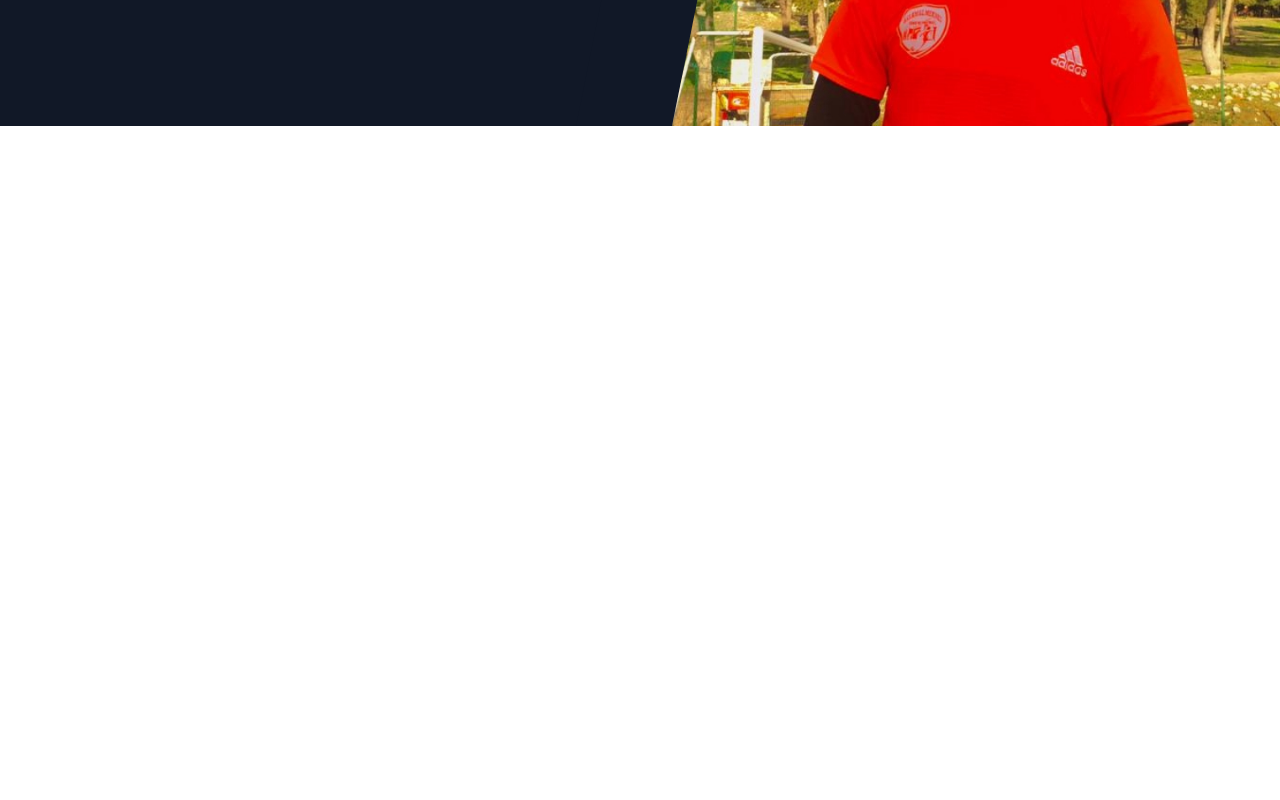
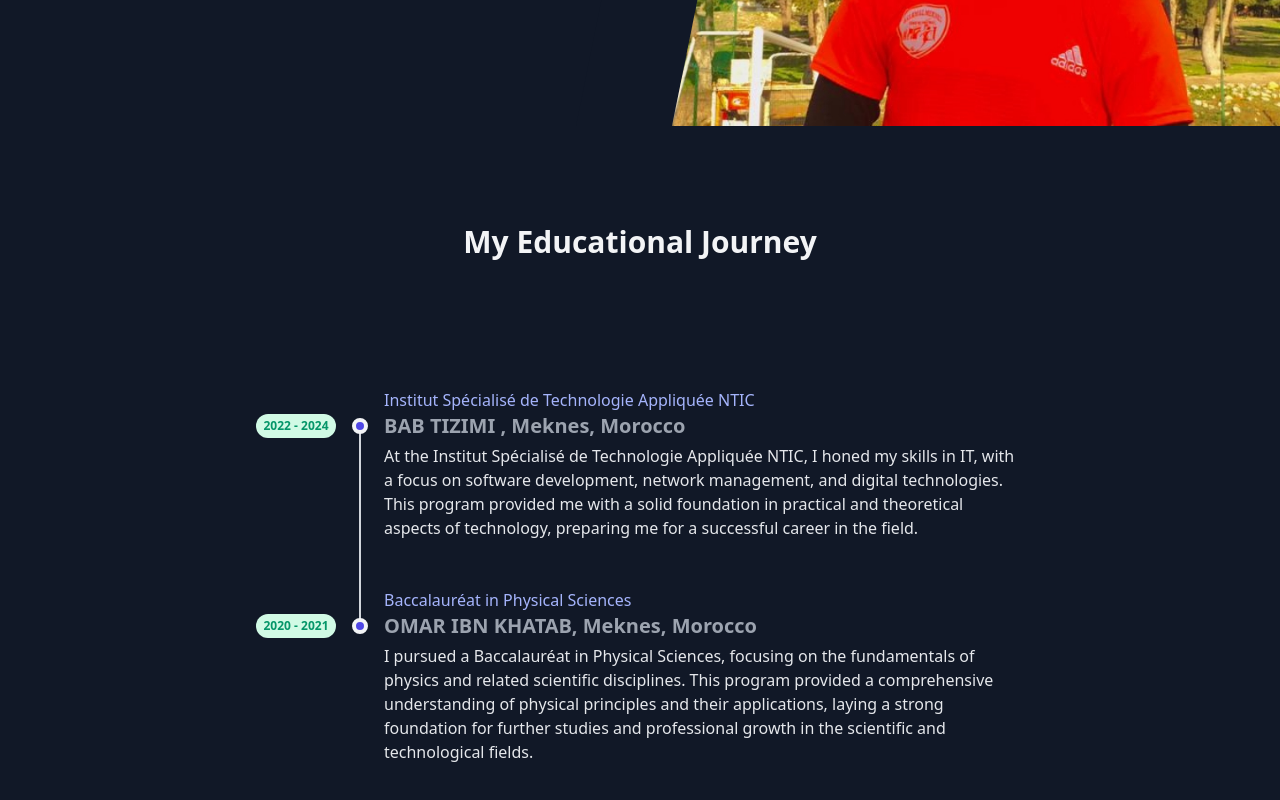
Before and after one commit to KEBIRHAMZA/Portfolio, a React (Vite) app: page / in a window 1280 px wide. Shown: the part 1214-2014 px from the top of the page. Before the commit the page ends 1340 px from the top, so only its background shows below. Built offline with nearby package versions, Linux system fonts and the light colour scheme.

Commit message:
Add a Beautifull TimeLine for my Education Journey

```diff
--- a/src/App.jsx
+++ b/src/App.jsx
@@ -1,5 +1,6 @@
 import { useState } from 'react'
 import About from './components/about'
+import Timeline from './components/education'
 import Hero from './components/hero'
 import Navbar from './components/navbar'
 
@@ -10,6 +11,7 @@ function App() {
       <Navbar/>
       <Hero/>
       <About/>
+      <Timeline/>
     </>
   )
 }
--- /dev/null
+++ b/src/components/education.jsx
@@ -0,0 +1,56 @@
+import React from 'react';
+
+const Timeline = () => {
+  return (
+    <section id="education" className="relative min-h-screen flex flex-col justify-center bg-gray-900 dark:bg-gray-200 overflow-hidden">
+      <div className="w-full max-w-6xl mx-auto px-4 md:px-6 py-24">
+
+        {/* Title Section */}
+        <div className="text-center mb-16">
+          <h2 className="text-3xl font-semibold text-gray-100 dark:text-gray-800">My Educational Journey</h2>
+        </div>
+
+        <div className="flex flex-col justify-center divide-y divide-gray-200 [&>*]:py-16">
+
+          <div className="w-full max-w-3xl mx-auto">
+            {/* Vertical Timeline #1 */}
+            <div className="-my-6">
+
+              {/* Item #1 */}
+              <div className="relative pl-8 sm:pl-32 py-6 group">
+                {/* Purple label */}
+                <div className="font-medium text-indigo-300 mb-1 sm:mb-0">Institut Spécialisé de Technologie Appliquée NTIC</div>
+                {/* Vertical line (::before) ~ Date ~ Title ~ Circle marker (::after) */}
+                <div className="flex flex-col sm:flex-row items-start mb-1 group-last:before:hidden before:absolute before:left-2 sm:before:left-0 before:h-full before:px-px before:bg-gray-300 sm:before:ml-[6.5rem] before:self-start before:-translate-x-1/2 before:translate-y-3 after:absolute after:left-2 sm:after:left-0 after:w-2 after:h-2 after:bg-indigo-600 after:border-4 after:box-content after:border-gray-100 after:rounded-full sm:after:ml-[6.5rem] after:-translate-x-1/2 after:translate-y-1.5">
+                  <time className="sm:absolute left-0 translate-y-0.5 inline-flex items-center justify-center text-xs font-semibold uppercase w-20 h-6 mb-3 sm:mb-0 text-emerald-600 bg-emerald-100 rounded-full">2022 - 2024</time>
+                  <div className="text-xl font-bold text-gray-400">BAB TIZIMI , Meknes, Morocco</div>
+                </div>
+                {/* Content */}
+                <div className="text-gray-200">At the Institut Spécialisé de Technologie Appliquée NTIC, I honed my skills in IT, with a focus on software development, network management, and digital technologies. This program provided me with a solid foundation in practical and theoretical aspects of technology, preparing me for a successful career in the field.</div>
+              </div>
+
+              {/* Item #2 */}
+              <div className="relative pl-8 sm:pl-32 py-6 group">
+                {/* Purple label */}
+                <div className="font-medium text-indigo-300 mb-1 sm:mb-0">Baccalauréat in Physical Sciences</div>
+                {/* Vertical line (::before) ~ Date ~ Title ~ Circle marker (::after) */}
+                <div className="flex flex-col sm:flex-row items-start mb-1 group-last:before:hidden before:absolute before:left-2 sm:before:left-0 before:h-full before:px-px before:bg-gray-300 sm:before:ml-[6.5rem] before:self-start before:-translate-x-1/2 before:translate-y-3 after:absolute after:left-2 sm:after:left-0 after:w-2 after:h-2 after:bg-indigo-600 after:border-4 after:box-content after:border-gray-100 after:rounded-full sm:after:ml-[6.5rem] after:-translate-x-1/2 after:translate-y-1.5">
+                  <time className="sm:absolute left-0 translate-y-0.5 inline-flex items-center justify-center text-xs font-semibold uppercase w-20 h-6 mb-3 sm:mb-0 text-emerald-600 bg-emerald-100 rounded-full">2020 - 2021</time>
+                  <div className="text-xl font-bold text-gray-400">OMAR IBN KHATAB, Meknes, Morocco</div>
+                </div>
+                {/* Content */}
+                <div className="text-gray-200">I pursued a Baccalauréat in Physical Sciences, focusing on the fundamentals of physics and related scientific disciplines. This program provided a comprehensive understanding of physical principles and their applications, laying a strong foundation for further studies and professional growth in the scientific and technological fields.</div>
+              </div>
+
+            </div>
+            {/* End: Vertical Timeline #1 */}
+
+          </div>
+
+        </div>
+      </div>
+    </section>
+  );
+};
+
+export default Timeline;
```
